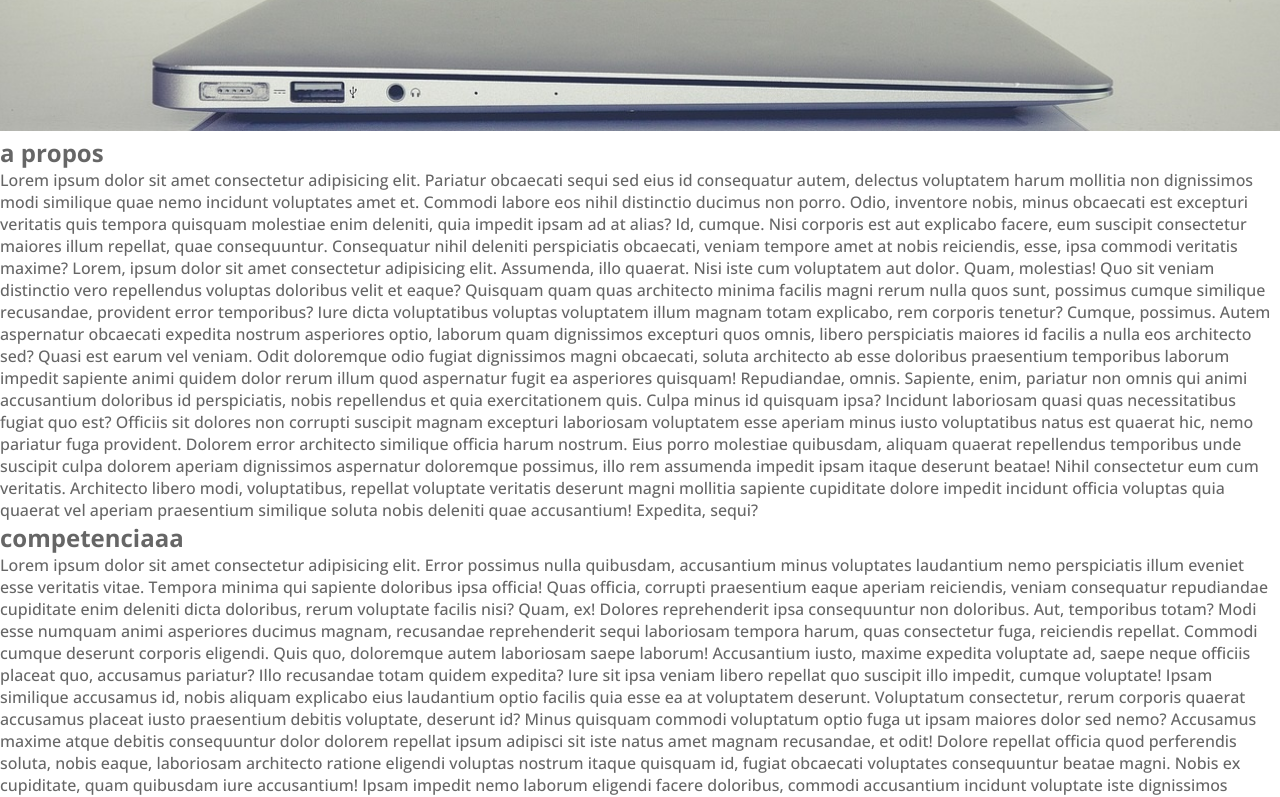
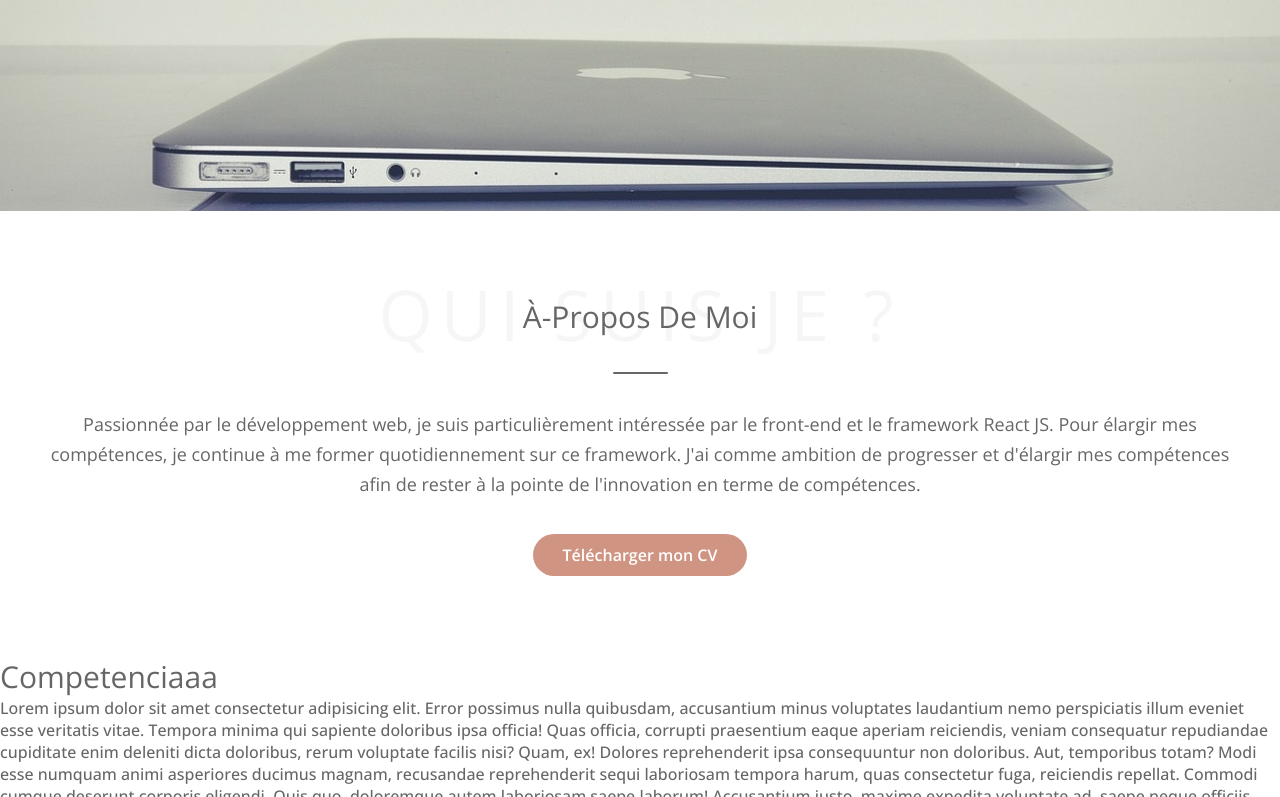
Before and after one commit to celineDev/Portfolio, a React (Create React App) app in the folder front/: page / in a window 1280 px wide. Shown: the part 723-1520 px from the top of the page. Built offline with nearby package versions, Linux system fonts and the light colour scheme.

Commit message:
finished section a-propos

```diff
--- a/front/src/components/Apropos.js
+++ b/front/src/components/Apropos.js
@@ -1,21 +1,16 @@
 import React from 'react';
+import cv from './../assets/cv/cv.pdf'
 
 const Apropos = () => {
     return (
-        <div>
-            <h2 id="apropos">a propos</h2>
-            <p>Lorem ipsum dolor sit amet consectetur adipisicing elit. Pariatur obcaecati sequi sed eius id consequatur autem, delectus voluptatem harum mollitia non dignissimos modi similique quae nemo incidunt voluptates amet et.
-            Commodi labore eos nihil distinctio ducimus non porro. Odio, inventore nobis, minus obcaecati est excepturi veritatis quis tempora quisquam molestiae enim deleniti, quia impedit ipsam ad at alias? Id, cumque.
-            Nisi corporis est aut explicabo facere, eum suscipit consectetur maiores illum repellat, quae consequuntur. Consequatur nihil deleniti perspiciatis obcaecati, veniam tempore amet at nobis reiciendis, esse, ipsa commodi veritatis maxime?
-            Lorem, ipsum dolor sit amet consectetur adipisicing elit. Assumenda, illo quaerat. Nisi iste cum voluptatem aut dolor. Quam, molestias! Quo sit veniam distinctio vero repellendus voluptas doloribus velit et eaque?
-            Quisquam quam quas architecto minima facilis magni rerum nulla quos sunt, possimus cumque similique recusandae, provident error temporibus? Iure dicta voluptatibus voluptas voluptatem illum magnam totam explicabo, rem corporis tenetur?
-            Cumque, possimus. Autem aspernatur obcaecati expedita nostrum asperiores optio, laborum quam dignissimos excepturi quos omnis, libero perspiciatis maiores id facilis a nulla eos architecto sed? Quasi est earum vel veniam.
-            Odit doloremque odio fugiat dignissimos magni obcaecati, soluta architecto ab esse doloribus praesentium temporibus laborum impedit sapiente animi quidem dolor rerum illum quod aspernatur fugit ea asperiores quisquam! Repudiandae, omnis.
-            Sapiente, enim, pariatur non omnis qui animi accusantium doloribus id perspiciatis, nobis repellendus et quia exercitationem quis. Culpa minus id quisquam ipsa? Incidunt laboriosam quasi quas necessitatibus fugiat quo est?
-            Officiis sit dolores non corrupti suscipit magnam excepturi laboriosam voluptatem esse aperiam minus iusto voluptatibus natus est quaerat hic, nemo pariatur fuga provident. Dolorem error architecto similique officia harum nostrum.
-            Eius porro molestiae quibusdam, aliquam quaerat repellendus temporibus unde suscipit culpa dolorem aperiam dignissimos aspernatur doloremque possimus, illo rem assumenda impedit ipsam itaque deserunt beatae! Nihil consectetur eum cum veritatis.
-            Architecto libero modi, voluptatibus, repellat voluptate veritatis deserunt magni mollitia sapiente cupiditate dolore impedit incidunt officia voluptas quia quaerat vel aperiam praesentium similique soluta nobis deleniti quae accusantium! Expedita, sequi?</p>
-        </div>
+        <section id="apropos">
+            <h2>à-propos de moi<span>qui suis-je ?</span></h2>
+            <div className="separation-line"></div>
+            <p>Passionnée par le développement web, je suis particulièrement intéressée par le front-end et le framework React JS. Pour élargir mes compétences, je continue à me former quotidiennement sur ce framework.
+            J'ai comme ambition de progresser et d'élargir mes compétences afin de rester à la pointe de l'innovation en terme de compétences.
+            </p>
+            <button><a target="_blank" rel="noreferrer" href={cv}>Télécharger mon CV</a></button>
+        </section>
     );
 };
 
--- /dev/null
+++ b/front/src/style/apropos.css
@@ -0,0 +1,38 @@
+#apropos {
+    margin: 80px auto;
+    text-align: center;
+    max-width: 1200px;
+}
+
+#apropos > h2 > span {
+    font-size: 70px;
+    text-transform: uppercase;
+    opacity: 0.05;
+    position: absolute;
+    top: -30px;
+    left: 0;
+    right: 0;
+    letter-spacing: 8px;
+}
+
+#apropos > p {
+    margin: 35px 0;
+    font-size: 18px;
+    line-height: 30px;
+    font-weight: 400;
+}
+
+@media screen and (max-width: 23.4375rem){
+    #apropos > h2 > span {
+        font-size: 30px;
+        opacity: .08;
+        top: -23px;
+        left: -50px;
+        letter-spacing: 6px;
+    }
+
+    #apropos > p {
+        font-size: 16px;
+        line-height: 25px;
+    }
+}
--- a/front/src/style/styles.css
+++ b/front/src/style/styles.css
@@ -3,6 +3,7 @@
 
 @import 'navigation.css';
 @import 'accueil.css';
+@import 'apropos.css';
 
 @import 'animations.css';
 
@@ -45,9 +46,32 @@ button:hover {
     background-color: #FF6C60;
 }
 
+h2 {
+    font-size: 30px;
+    text-transform: capitalize;
+    font-weight: 400;
+    position: relative;
+}
+
+section {
+    margin-top: 80px;
+}
+
+.separation-line {
+    background: var(--fontColor);
+    width: 55px;
+    height: 2px;
+    border-radius: 5px;
+    margin: 35px auto;
+}
+
 @media screen and (max-width: 23.4375rem){
     button {
         font-size: 15px;
         padding: 8px 25px;
     }
+
+    h2 {
+        font-size: 25px;
+    }
 }
```
Also changed, not shown: 1 other file (tests, documents, lock files or other folders).
